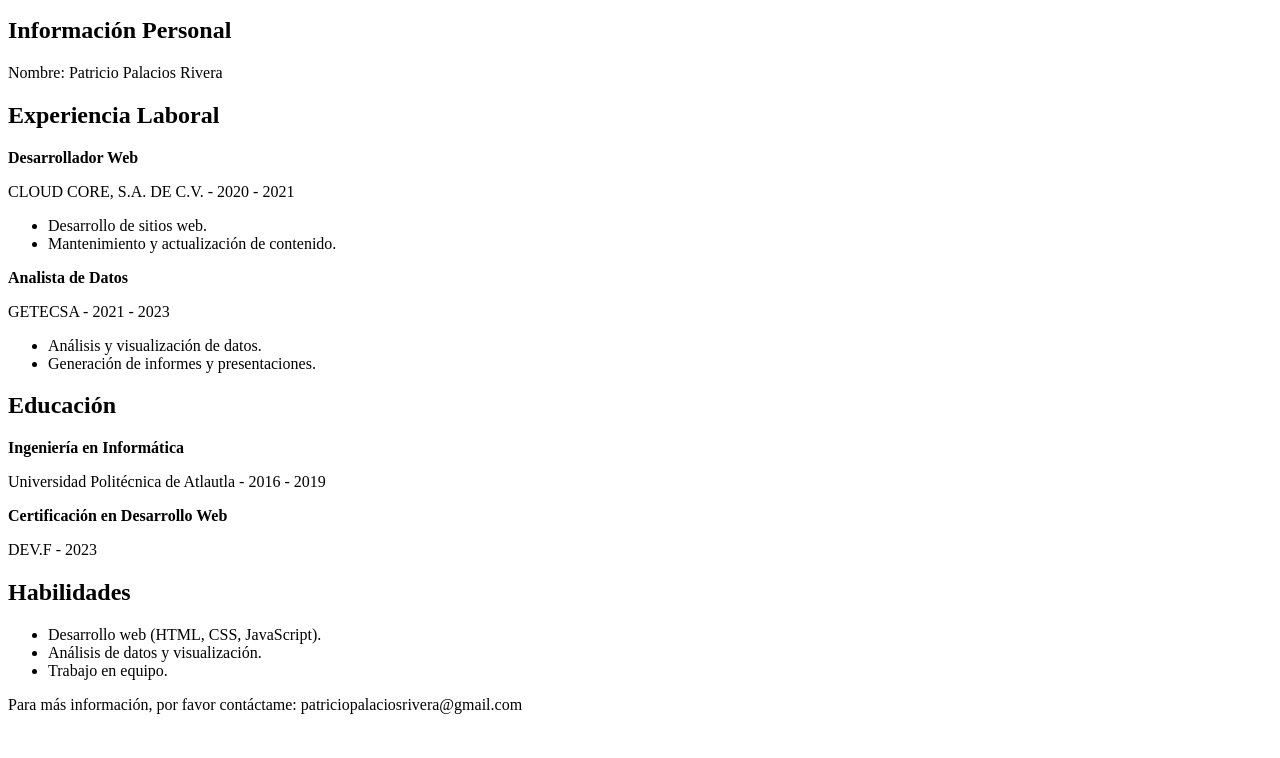
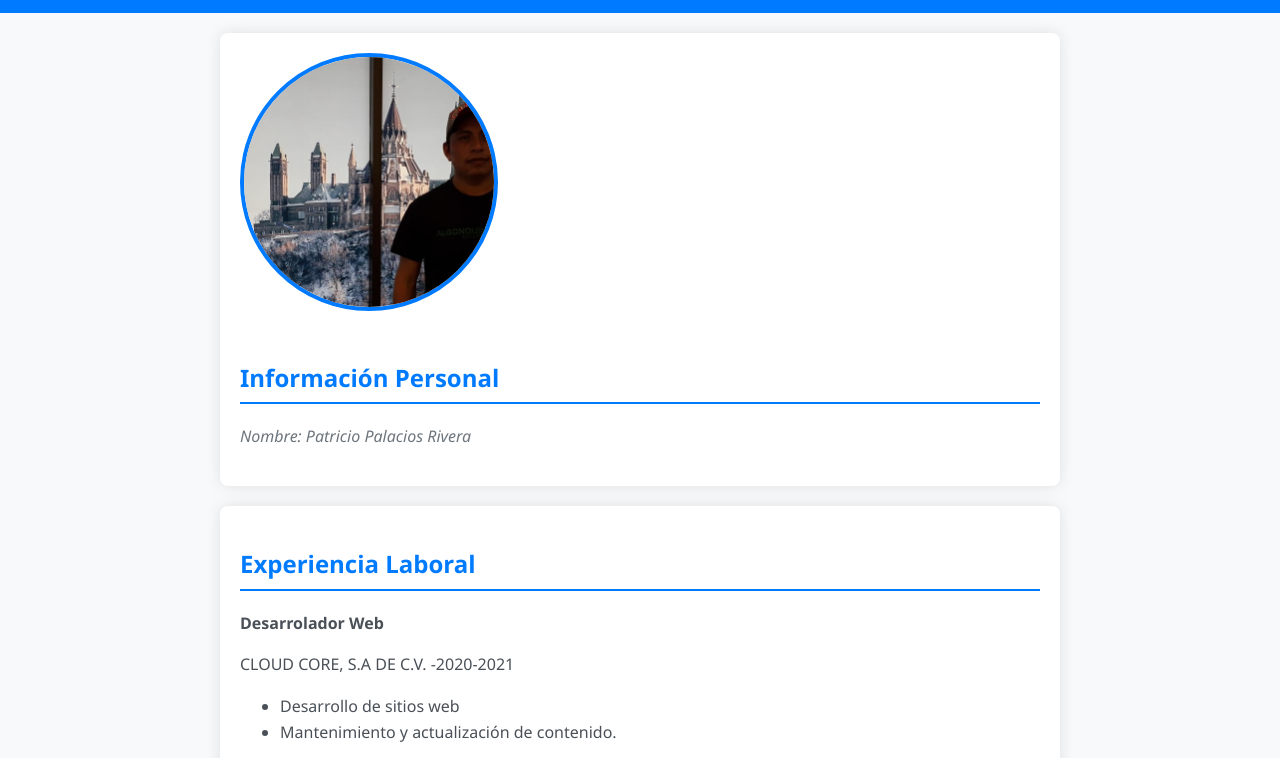
Before and after one commit to PatrickPalacios/CV, a plain HTML site: page Index.html in a window 1280 px wide. Shown: the part 101-859 px from the top of the page. Before the commit the page ends 831 px from the top, so only its background shows below. Drawn offline with Linux system fonts and the light colour scheme.

Commit message:
Se agrego hoja de estilos

```diff
--- a/Index.html
+++ b/Index.html
@@ -4,6 +4,7 @@
     <meta charset="UTF-8">
     <meta name="viewport" content="width=device-width, initial-scale=1.0">
     <title>Mi CV</title>
+    <link rel="stylesheet" href="styles.css">
 </head>
 <body>
 
@@ -12,42 +13,40 @@
     </header>
 
     <section>
-        <img src="/Imgs/foto.jpg.jpg" alt="Mi fotografía" style="width: 250px; height: 250px;">
+        <img src="/Imgs/foto.jpg" alt="Mi foto" class="image-profile">
         <h2>Información Personal</h2>
-        <p>Nombre: Patricio Palacios Rivera</p>
+        <p class="profile-description">Nombre: Patricio Palacios Rivera</p>
     </section>
 
     <section>
         <h2>Experiencia Laboral</h2>
-        <p><strong>Desarrollador Web</strong></p>
-        <p>CLOUD CORE, S.A. DE C.V. - 2020 - 2021</p>
+        <p><strong>Desarrolador Web</strong></p>
+        <p>CLOUD CORE, S.A DE C.V. -2020-2021</p>
         <ul>
-            <li>Desarrollo de sitios web.</li>
+            <li>Desarrollo de sitios web</li>
             <li>Mantenimiento y actualización de contenido.</li>
         </ul>
-
         <p><strong>Analista de Datos</strong></p>
-        <p>GETECSA - 2021 - 2023</p>
-        <ul>
+        <p>GETECSA -2021-2023</p>
             <li>Análisis y visualización de datos.</li>
-            <li>Generación de informes y presentaciones.</li>
-        </ul>
+            <li>Generaciones de informes y presentaciones.</li>
     </section>
 
     <section>
         <h2>Educación</h2>
         <p><strong>Ingeniería en Informática</strong></p>
-        <p>Universidad Politécnica de Atlautla - 2016 - 2019</p>
+        <p>Universidad Politécnica de Atlautla -2016-2019</p>
 
         <p><strong>Certificación en Desarrollo Web</strong></p>
-        <p>DEV.F - 2023</p>
+        <p>DEV.F -2023</p>
     </section>
 
     <section>
         <h2>Habilidades</h2>
-        <ul>
+        <ul class="skills">
             <li>Desarrollo web (HTML, CSS, JavaScript).</li>
             <li>Análisis de datos y visualización.</li>
+            <li>Proactivo</li>
             <li>Trabajo en equipo.</li>
         </ul>
     </section>
--- /dev/null
+++ b/styles.css
@@ -0,0 +1,72 @@
+body {
+    font-family: 'Segoe UI', Tahoma, Geneva, Verdana, sans-serif;
+    line-height: 1.6;
+    margin: 0;
+    padding: 0;
+    background-color: #f8f9fa;
+    color: #495057;
+}
+
+header {
+    background-color: #007bff;
+    color: #fff;
+    padding: 10px 0;
+    text-align: center;
+}
+
+section {
+    max-width: 800px;
+    margin: 20px auto;
+    padding: 20px;
+    background-color: #fff;
+    box-shadow: 0 0 15px rgba(0, 0, 0, 0.1);
+    border-radius: 8px;
+}
+
+.image-profile {
+    width: 250px;
+    height: 250px;
+    border-radius: 50%;
+    margin-bottom: 20px;
+    object-fit: cover;
+    border: 4px solid #007bff;
+}
+
+.profile-description {
+    font-style: italic;
+    color: #6c757d;
+}
+
+h2 {
+    color: #007bff;
+    border-bottom: 2px solid #007bff;
+    padding-bottom: 5px;
+    margin-bottom: 20px;
+}
+
+.skills {
+    list-style-type: none;
+    padding: 0;
+}
+
+.skills li {
+    margin-bottom: 8px;
+}
+
+footer {
+    margin-top: 20px;
+    padding: 10px 0;
+    background-color: #007bff;
+    color: #fff;
+    text-align: center;
+}
+
+footer a {
+    color: #fff;
+    text-decoration: none;
+    font-weight: bold;
+}
+
+footer a:hover {
+    text-decoration: underline;
+}
```
